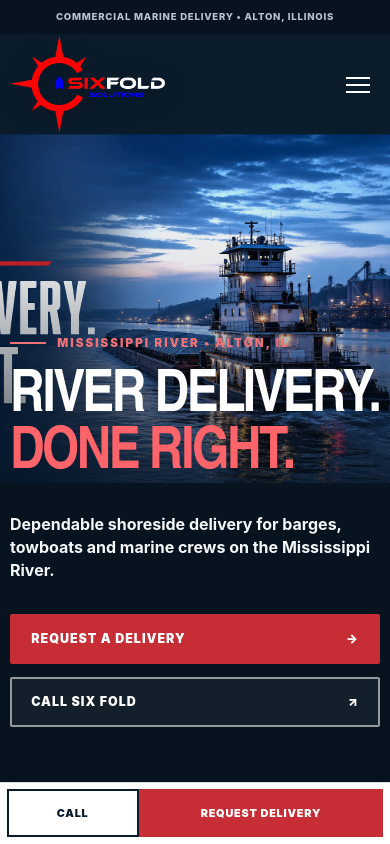
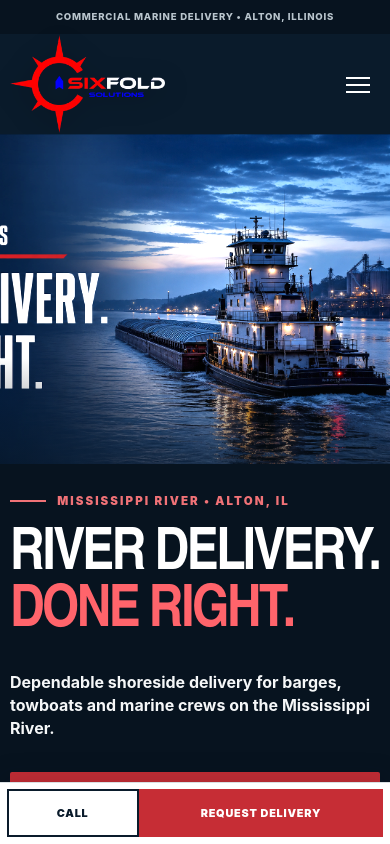
Before and after one commit to davidmday99-lgtm/sixfoldsolutionsllc.com, a Next.js app: page / in a window 390 px wide. Shown: the top 844 px of the page. Built offline with nearby package versions, Linux system fonts and the light colour scheme.

Commit message:
Place mobile hero copy below photo

```diff
--- a/app/globals.css
+++ b/app/globals.css
@@ -419,14 +419,14 @@
   .brand strong { font-size: 1.05rem; }
   .split-heading { grid-template-columns: 1fr; gap: 1.2rem; }
   .split-heading > p { justify-self: start; }
-  .hero { min-height: 700px; }
-  .hero::before { inset: 0; background: linear-gradient(0deg, var(--navy-950) 0%, rgba(7,19,31,.95) 36%, rgba(7,19,31,.22) 56%, rgba(7,19,31,.02) 100%); }
-  .hero-image-wrap { inset: 0 0 52% 0; }
+  .hero { min-height: 0; }
+  .hero::before { display: none; }
+  .hero-image-wrap { inset: 0 0 auto; height: 360px; }
   .hero-image { object-position: 85% center; filter: brightness(1.22) saturate(1.06); }
   .hero-image-overlay {
-    background: linear-gradient(0deg, rgba(7,19,31,.62), transparent 62%);
+    background: linear-gradient(0deg, rgba(7,19,31,.58), transparent 32%);
   }
-  .hero-inner { min-height: 636px; align-items: flex-end; padding: 14rem 0 4.75rem; }
+  .hero-inner { min-height: 0; align-items: flex-start; padding: calc(360px + 2rem) 0 4.75rem; }
   .hero-copy { width: 100%; }
   .hero h1 { font-size: clamp(3.6rem, 17vw, 5.2rem); }
   .hero-lead { font-size: 1.07rem; }
@@ -494,8 +494,9 @@
   .nav-inner { height: 100px; gap: .75rem; }
   .brand-logo { width: 188px; height: 98px; }
   .menu-toggle { width: 44px; height: 44px; flex-basis: 44px; padding: 10px; }
-  .hero { min-height: 660px; }
-  .hero-inner { min-height: 596px; padding: 12.5rem 0 4.25rem; }
+  .hero { min-height: 0; }
+  .hero-image-wrap { height: 330px; }
+  .hero-inner { min-height: 0; padding: calc(330px + 1.75rem) 0 4.25rem; }
   .hero h1 { font-size: clamp(3.1rem, 15vw, 4rem); }
   .hero-lead { font-size: 1rem; }
   .hero .btn { min-height: 50px; }
```
